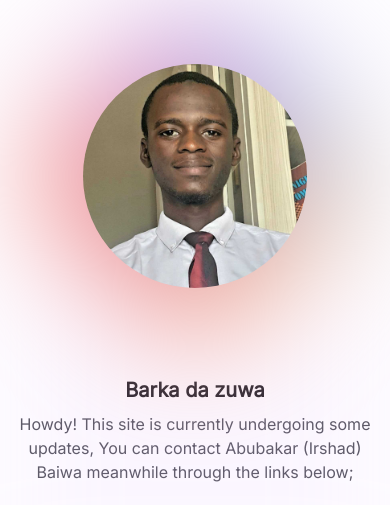
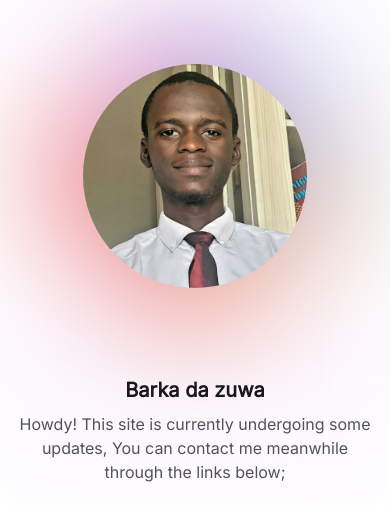
Before and after one commit to irshadbaiwa/irshadbaiwa.github.io, a Gatsby site: page / in a window 390 px wide. Shown: the top 505 px of the page. Built offline with nearby package versions, Linux system fonts and the light colour scheme; Gatsby itself is replaced by a stand-in of ours.

Commit message:
edit hero

```diff
--- a/src/sections/home/Hero.tsx
+++ b/src/sections/home/Hero.tsx
@@ -1,12 +1,7 @@
 import React from 'react'
 import { Link } from 'gatsby'
 import { StaticImage } from 'gatsby-plugin-image'
-import {
-  IoMail,
-  IoLogoLinkedin,
-  IoLogoGithub,
-  IoLogoTwitter,
-} from 'react-icons/io5'
+import { IoLogoLinkedin, IoLogoGithub, IoLogoTwitter } from 'react-icons/io5'
 
 import BlobGradient from '../../components/Blob'
 import Text from '../../components/Text'
@@ -24,7 +19,7 @@ const HeroSection: React.FC<Props> = () => {
       </div>
 
       {/* Hero Content */}
-      <div className="lg:h-full lg:w-full lg:grid lg:grid-cols-5 lg:absolute z-10">
+      <div className="lg:h-full lg:w-full lg:grid lg:grid-cols-5 relative lg:absolute z-10">
         {/* Avatar */}
         <div className="lg:col-span-2 lg:order-2 relative m-4 h-80 lg:h-auto grid place-items-center">
           <StaticImage
@@ -45,8 +40,7 @@ const HeroSection: React.FC<Props> = () => {
               <Text>
                 <p>
                   Howdy! This site is currently undergoing some updates, You can
-                  contact Abubakar (Irshad) Baiwa meanwhile through the links
-                  below;
+                  contact me meanwhile through the links below;
                 </p>
               </Text>
             </div>
@@ -74,7 +68,7 @@ const HeroSection: React.FC<Props> = () => {
                   <IoLogoGithub className="fill-primary" size={28} />
                 </Link>
                 <Link
-                  to="https://github.com/irshadbaiwa"
+                  to="https://twitter.com/codewith_irshad"
                   className="bg-light px-2 rounded-tl-xl rounded-br-xl m-2 h-10 grid place-items-center"
                 >
                   <IoLogoTwitter className="fill-primary" size={28} />
```
